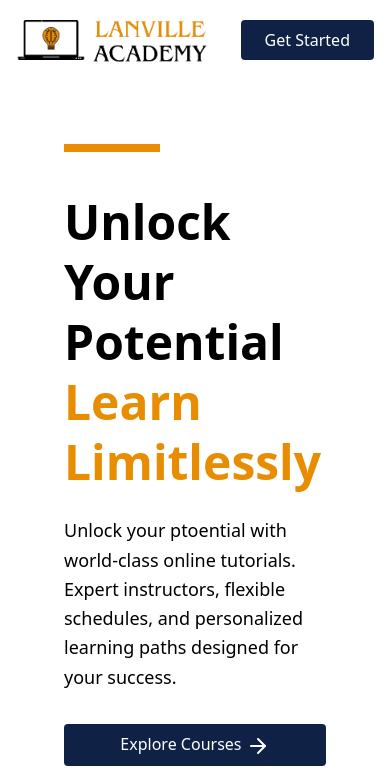
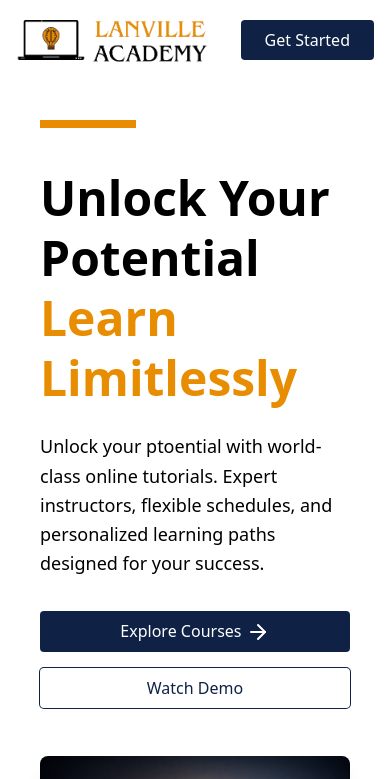
Before and after one commit to jelatz/lanville-vue, a Vue app: page / in a window 390 px wide. Shown: the top 779 px of the page. Built offline with nearby package versions, Linux system fonts and the light colour scheme.

Commit message:
fix mobile view

```diff
--- a/src/components/Section.vue
+++ b/src/components/Section.vue
@@ -26,12 +26,12 @@
     };
 
     const paddingClasses = {
-        sm: 'p-4',
-        md: 'p-8',
-        lg: 'p-12',
-        xl: 'p-16',
-        xxl: 'p-20',
-        xxxl: 'p-24',
+        sm: 'p-10 lg:p-4',
+        md: 'p-10 lg:p-8',
+        lg: 'p-10 lg:p-12',
+        xl: 'p-10 lg:p-16',
+        xxl: 'p-10 lg:p-20',
+        xxxl: 'p-10 lg:p-24',
     };
 
     return `${variantClasses[props.variant]} ${paddingClasses[props.padding]}`;
```
